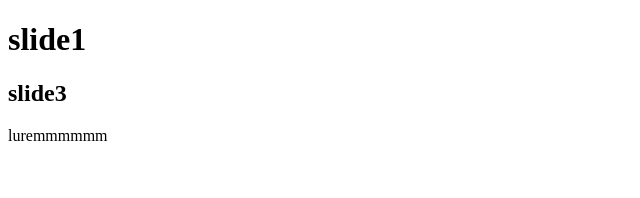
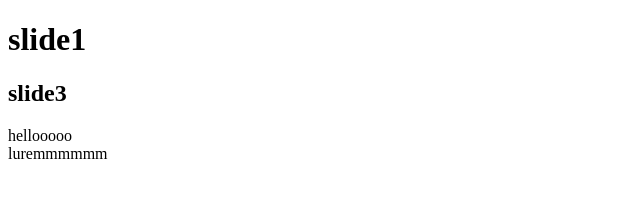
Before and after one commit to Negneon/c3, a plain HTML site: page index.html in a window 1280 px wide. Shown: the whole page, without its empty margins (0-640 px from the left). Drawn offline with Linux system fonts and the light colour scheme.

Commit message:
newwer span

```diff
--- a/index.html
+++ b/index.html
@@ -10,7 +10,7 @@
     <div class="slider">
         <h1>slide1</h1>
        <h2>slide3</h2>
-
+<span> hellooooo</span>
     </div>
     <footer>
         luremmmmmm
```
